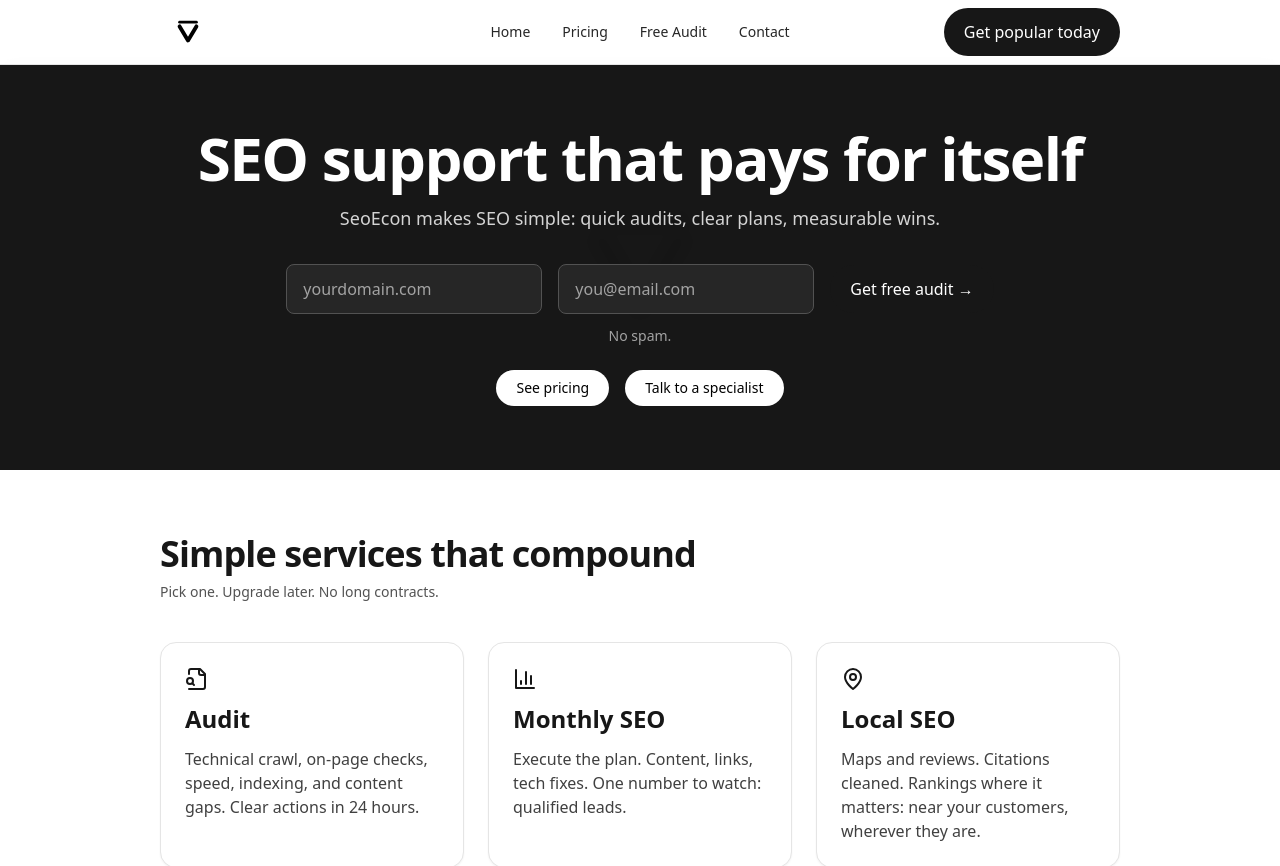
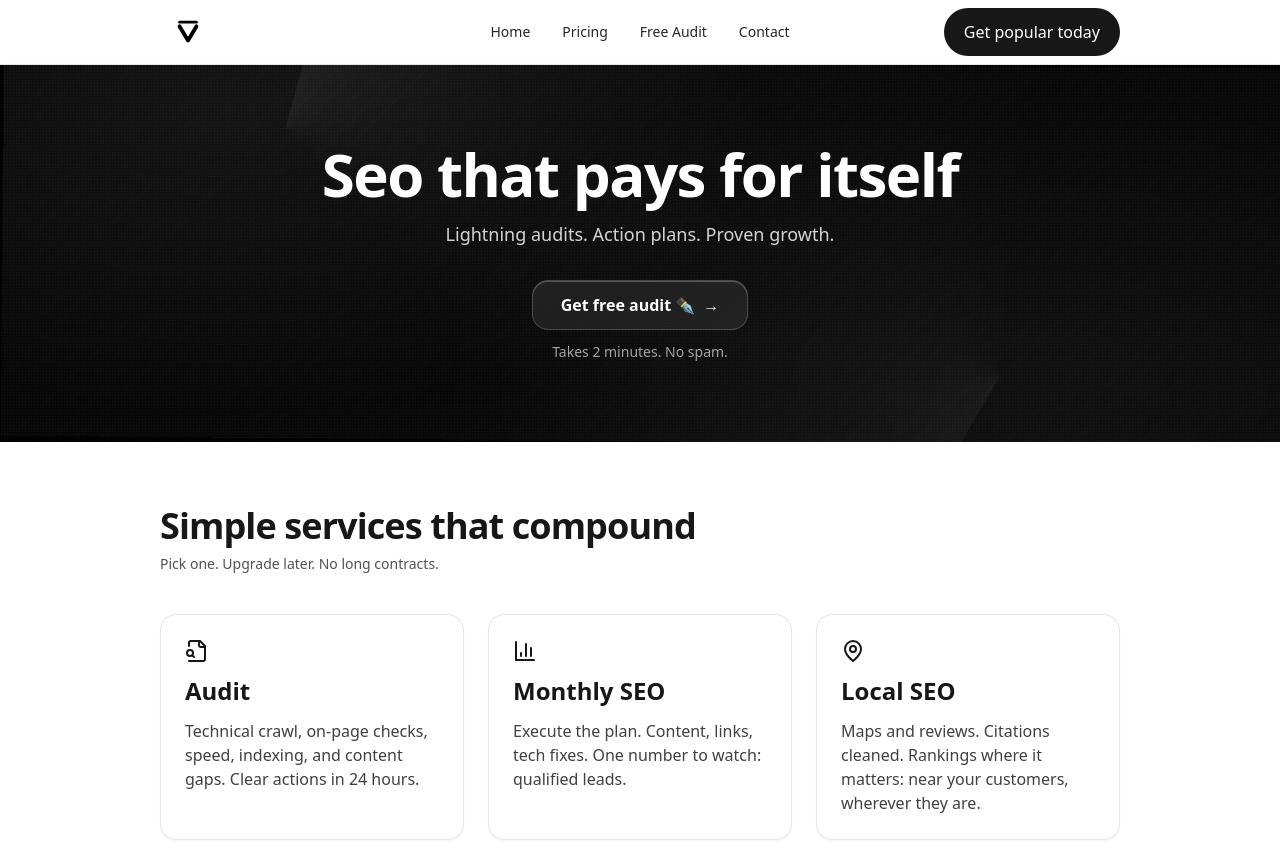
Before and after one commit to syphernite/seoceo, a React (Vite) app: page / in a window 1280 px wide. Shown: the top 866 px of the page. Built offline with nearby package versions, Linux system fonts and the light colour scheme.

Commit message:
Update Hero.tsx

```diff
--- a/src/components/Hero.tsx
+++ b/src/components/Hero.tsx
@@ -1,51 +1,226 @@
 // src/components/Hero.tsx
-import React from "react";
-import logo from "../assets/logo.svg";
+import React, { useEffect, useRef, useState } from "react";
+import { useNavigate } from "react-router-dom";
 import { tokens } from "../styles/tokens";
 
 export default function Hero() {
+  const [open, setOpen] = useState(false);
+  const [domain, setDomain] = useState("");
+  const [email, setEmail] = useState("");
+  const navigate = useNavigate();
+  const domainRef = useRef<HTMLInputElement>(null);
+
+  useEffect(() => {
+    if (open) domainRef.current?.focus();
+  }, [open]);
+
+  function onSubmit(e: React.FormEvent<HTMLFormElement>) {
+    e.preventDefault();
+    const d = domain.trim();
+    const m = email.trim();
+    if (!d || !m) return;
+    setOpen(false);
+    navigate(
+      `/contact?intent=audit&step=1&domain=${encodeURIComponent(d)}&email=${encodeURIComponent(m)}`
+    );
+  }
+
   return (
-    <section className="relative bg-neutral-900 text-white py-16">
-      <img
-        src={logo}
-        alt="logo"
-        className="pointer-events-none select-none absolute inset-0 m-auto h-64 w-64 opacity-5 blur-sm"
-      />
-      <div className={`${tokens.container} text-center relative`}>
+    <section className="relative isolate text-white">
+      {/* Marble background, #010101 (1 hex from black) */}
+      <div className="absolute inset-0 -z-10">
+        <div className="absolute inset-0 bg-[#010101]" />
+        {/* soft marble sheens */}
+        <div
+          className="absolute inset-0 opacity-80 marble-animate slow-1"
+          style={{
+            background:
+              "conic-gradient(from 15deg at 22% 18%, rgba(255,255,255,0.05), rgba(255,255,255,0) 35%), conic-gradient(from 210deg at 78% 82%, rgba(255,255,255,0.04), rgba(255,255,255,0) 45%)",
+          }}
+        />
+        <div
+          className="absolute inset-0 opacity-70 marble-animate slow-2"
+          style={{
+            background:
+              "radial-gradient(900px 520px at 18% 12%, rgba(255,255,255,0.06), transparent 60%), radial-gradient(1000px 600px at 82% 88%, rgba(255,255,255,0.05), transparent 62%)",
+          }}
+        />
+        {/* faint veins */}
+        <div
+          className="absolute inset-0 opacity-25 mix-blend-overlay marble-animate slow-3"
+          style={{
+            background:
+              "repeating-linear-gradient(135deg, rgba(255,255,255,0.05) 0 2px, transparent 2px 16px)",
+          }}
+        />
+        {/* subtle noise */}
+        <div
+          className="absolute inset-0 opacity-[0.06]"
+          style={{
+            backgroundImage:
+              "radial-gradient(rgba(255,255,255,0.8) 1px, transparent 1px)",
+            backgroundSize: "3px 3px",
+          }}
+        />
+      </div>
+
+      <div className={`${tokens?.container || "mx-auto max-w-6xl px-6"} py-20 text-center`}>
         <h1 className="text-4xl md:text-6xl font-bold tracking-tight">
-          SEO support that pays for itself
+          Seo that pays for itself
         </h1>
         <p className="mt-4 text-lg text-neutral-300">
-          SeoEcon makes SEO simple: quick audits, clear plans, measurable wins.
+          Lightning audits. Action plans. Proven growth.
         </p>
 
-        <form className="mt-8 flex flex-col md:flex-row items-center justify-center gap-4">
-          <input
-            type="text"
-            placeholder="yourdomain.com"
-            className="w-full md:w-64 rounded-lg border border-neutral-600 bg-neutral-800 px-4 py-3 text-white placeholder-neutral-400 focus:border-emerald-500 focus:outline-none"
-          />
-          <input
-            type="email"
-            placeholder="you@email.com"
-            className="w-full md:w-64 rounded-lg border border-neutral-600 bg-neutral-800 px-4 py-3 text-white placeholder-neutral-400 focus:border-emerald-500 focus:outline-none"
-          />
-          <button type="submit" className={tokens.button.primary}>
-            Get free audit →
-          </button>
-        </form>
-
-        <p className="mt-3 text-sm text-neutral-400">No spam.</p>
-
-        <div className="mt-6 flex justify-center gap-4">
-          <button className="rounded-full bg-white px-5 py-2 text-sm font-medium text-black hover:bg-neutral-200">
-            See pricing
-          </button>
-          <button className="rounded-full bg-white px-5 py-2 text-sm font-medium text-black hover:bg-neutral-200">
-            Talk to a specialist
+        <div className="mt-8 flex items-center justify-center">
+          <button
+            type="button"
+            onClick={() => setOpen(true)}
+            className="group glass-btn pulse-subtle inline-flex items-center gap-2 rounded-2xl px-7 py-3 font-semibold text-white focus:outline-none focus:ring-2 focus:ring-white/60"
+          >
+            Get free audit ✒️
+            <span aria-hidden className="transition translate-x-0 group-hover:translate-x-0.5">→</span>
           </button>
         </div>
+
+        <p className="mt-3 text-sm text-neutral-400">Takes 2 minutes. No spam.</p>
       </div>
+
+      {/* Popup modal */}
+      {open && (
+        <div
+          aria-modal="true"
+          role="dialog"
+          className="fixed inset-0 z-50 grid place-items-center p-4"
+          onKeyDown={(e) => e.key === "Escape" && setOpen(false)}
+        >
+          <div
+            className="absolute inset-0 bg-black/60 backdrop-blur-sm"
+            onClick={() => setOpen(false)}
+          />
+          <div className="relative z-10 w-full max-w-lg rounded-2xl glass-card p-6 shadow-2xl">
+            <div className="mb-4">
+              <h2 className="text-xl font-semibold">Start your free audit</h2>
+              <p className="mt-1 text-sm text-white/80">
+                Enter your site and email to begin.
+              </p>
+            </div>
+
+            <form onSubmit={onSubmit} className="flex flex-col gap-3">
+              <label htmlFor="audit-domain" className="sr-only">
+                Website
+              </label>
+              <input
+                id="audit-domain"
+                ref={domainRef}
+                type="text"
+                inputMode="url"
+                autoComplete="url"
+                placeholder="yourdomain.com"
+                value={domain}
+                onChange={(e) => setDomain(e.target.value)}
+                required
+                className="glass-input w-full rounded-xl px-4 py-3 text-white placeholder-white/70 outline-none focus:ring-2 focus:ring-white/60"
+              />
+
+              <label htmlFor="audit-email" className="sr-only">
+                Email
+              </label>
+              <input
+                id="audit-email"
+                type="email"
+                autoComplete="email"
+                placeholder="you@email.com"
+                value={email}
+                onChange={(e) => setEmail(e.target.value)}
+                required
+                className="glass-input w-full rounded-xl px-4 py-3 text-white placeholder-white/70 outline-none focus:ring-2 focus:ring-white/60"
+              />
+
+              <div className="mt-2 flex items-center gap-3">
+                <button
+                  type="submit"
+                  className="glass-cta rounded-2xl px-5 py-3 font-semibold text-white focus:outline-none focus:ring-2 focus:ring-white/60"
+                >
+                  Continue →
+                </button>
+                <button
+                  type="button"
+                  onClick={() => setOpen(false)}
+                  className="glass-btn-secondary rounded-2xl px-5 py-3 text-sm text-white/90"
+                >
+                  Cancel
+                </button>
+              </div>
+            </form>
+          </div>
+        </div>
+      )}
+
+      {/* Component-scoped styles */}
+      <style>{`
+        @keyframes marbleShift {
+          0% { transform: translate3d(0,0,0) rotate(0deg); opacity: 0.95; }
+          50% { transform: translate3d(0.5%, -0.5%, 0) rotate(1.2deg); opacity: 1; }
+          100% { transform: translate3d(0,0,0) rotate(0deg); opacity: 0.95; }
+        }
+        .marble-animate { animation: marbleShift 22s ease-in-out infinite; }
+        .slow-1 { animation-duration: 26s; }
+        .slow-2 { animation-duration: 30s; }
+        .slow-3 { animation-duration: 40s; }
+
+        @keyframes softPulse {
+          0% { box-shadow: inset 0 1px 0 rgba(255,255,255,.25), 0 0 0 rgba(255,255,255,0); }
+          50% { box-shadow: inset 0 1px 0 rgba(255,255,255,.25), 0 0 22px rgba(255,255,255,.12); }
+          100% { box-shadow: inset 0 1px 0 rgba(255,255,255,0); }
+        }
+        .pulse-subtle { animation: softPulse 5s ease-in-out infinite; }
+
+        .glass-btn {
+          border: 1px solid rgba(255,255,255,0.18);
+          background: rgba(255,255,255,0.08);
+          backdrop-filter: blur(16px);
+          -webkit-backdrop-filter: blur(16px);
+          transition: background .2s ease, border-color .2s ease, transform .2s ease;
+        }
+        .glass-btn:hover { background: rgba(255,255,255,0.12); border-color: rgba(255,255,255,0.28); transform: translateY(-1px); }
+
+        .glass-card {
+          border: 1px solid rgba(255,255,255,0.15);
+          background: rgba(255,255,255,0.08);
+          backdrop-filter: blur(24px);
+          -webkit-backdrop-filter: blur(24px);
+          box-shadow: 0 0 28px rgba(255,255,255,0.10), inset 0 1px 0 rgba(255,255,255,.25);
+        }
+
+        .glass-input {
+          border: 1px solid rgba(255,255,255,0.20);
+          background: rgba(255,255,255,0.08);
+          backdrop-filter: blur(14px);
+          -webkit-backdrop-filter: blur(14px);
+          box-shadow: inset 0 1px 0 rgba(255,255,255,.25);
+        }
+
+        .glass-cta {
+          border: 1px solid rgba(255,255,255,0.35);
+          background: linear-gradient(180deg, rgba(255,255,255,0.18), rgba(255,255,255,0.10));
+          color: #fff;
+          box-shadow: 0 0 24px rgba(255,255,255,0.12), inset 0 1px 0 rgba(255,255,255,.35);
+          backdrop-filter: blur(16px);
+          -webkit-backdrop-filter: blur(16px);
+          transition: opacity .2s ease, transform .2s ease, box-shadow .2s ease;
+        }
+        .glass-cta:hover { opacity: .95; transform: translateY(-1px); box-shadow: 0 0 30px rgba(255,255,255,0.16), inset 0 1px 0 rgba(255,255,255,.45); }
+
+        .glass-btn-secondary {
+          border: 1px solid rgba(255,255,255,0.18);
+          background: rgba(255,255,255,0.10);
+          backdrop-filter: blur(16px);
+          -webkit-backdrop-filter: blur(16px);
+          transition: background .2s ease, border-color .2s ease, transform .2s ease;
+        }
+        .glass-btn-secondary:hover { background: rgba(255,255,255,0.14); border-color: rgba(255,255,255,0.26); transform: translateY(-1px); }
+      `}</style>
     </section>
   );
 }
```
